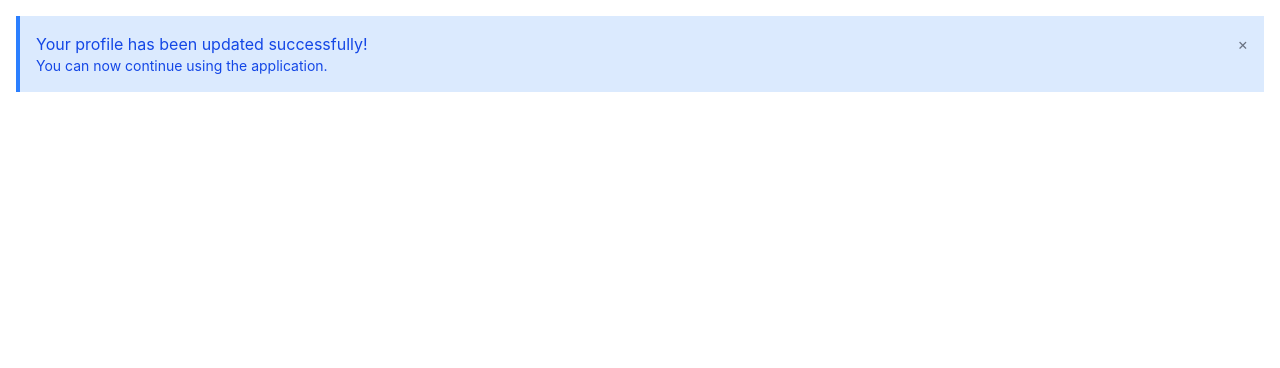
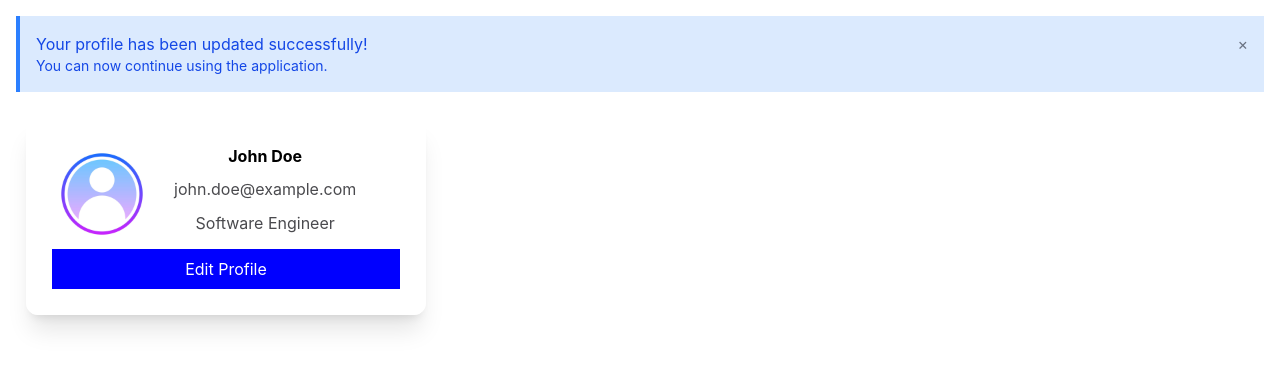
Before and after one commit to rhundal/lab_9_1, a React (Vite) app in the folder component-library-lab/: page / in a window 1280 px wide. Shown: the top 368 px of the page. Built offline with nearby package versions, Linux system fonts and the light colour scheme.

Commit message:
completed userProfileCard

```diff
--- a/component-library-lab/src/App.tsx
+++ b/component-library-lab/src/App.tsx
@@ -1,9 +1,19 @@
 import "./App.css";
 import AlertBox from "./components/AlertBox";
+import { UserProfileCard } from "./components/UserProfileCard";
+
 import { useState } from "react";
 
 function App() {
   const [showAlert, setShowAlert] = useState(true);
+
+  let user = {
+    id: "1",
+    name: "John Doe",
+    email: "john.doe@example.com",
+    role: "Software Engineer",
+    avatarUrl: "../public/images/user-default.jpg",
+  };
 
   return (
     <div className="p-4">
@@ -16,6 +26,10 @@ function App() {
           <p className="text-sm">You can now continue using the application.</p>
         </AlertBox>
       )}
+
+      <div className="grid grid-cols-1 md:grid-cols-2 gap-4 mt-4">
+        <UserProfileCard user={user} showEmail={true} showRole={true} />
+      </div>
     </div>
   );
 }
--- a/component-library-lab/src/components/UserProfileCard.tsx
+++ b/component-library-lab/src/components/UserProfileCard.tsx
@@ -0,0 +1,45 @@
+import React from "react";
+import { type UserProfileCardProps } from "../types/index.ts";
+
+export const UserProfileCard: React.FC<UserProfileCardProps> = (props) => {
+  const userCardStyle = {
+    display: "block",
+    width: "400px",
+    margin: "0px",
+    border: "1px solid white",
+    marginLeft: "10px",
+    marginTop: "10px",
+    padding: "25px",
+  };
+
+  const textStyle = {
+    fontSize: "text-sm",
+    color: "#4a4a4e",
+  };
+
+  const btnStyle = {
+    backgroundColor: "blue",
+    color: "white",
+    marginTop: "5px",
+  };
+
+  return (
+    <div style={userCardStyle} className="rounded-xl shadow-xl">
+      <div className="grid grid-cols-2">
+        <div>
+          <img src={props.user.avatarUrl} className="w-25" />
+        </div>
+        <div className="grid grid-rows-3 text-center -ml-[55%]">
+          <div className="font-bold">{props.user.name}</div>
+          <div style={textStyle}>{props.user.email}</div>
+          <div style={textStyle}> {props.user.role} </div>
+        </div>
+      </div>
+      <div style={btnStyle}>
+        <button type="submit" className="w-full h-10 bg-blue">
+          Edit Profile
+        </button>
+      </div>
+    </div>
+  );
+};
```
Also changed, not shown: component-library-lab/public/images/user-default.jpg (added).
